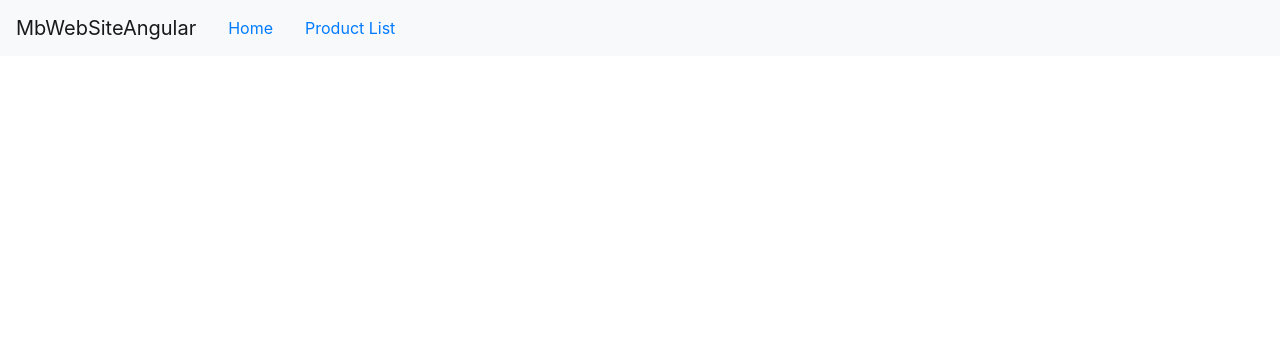
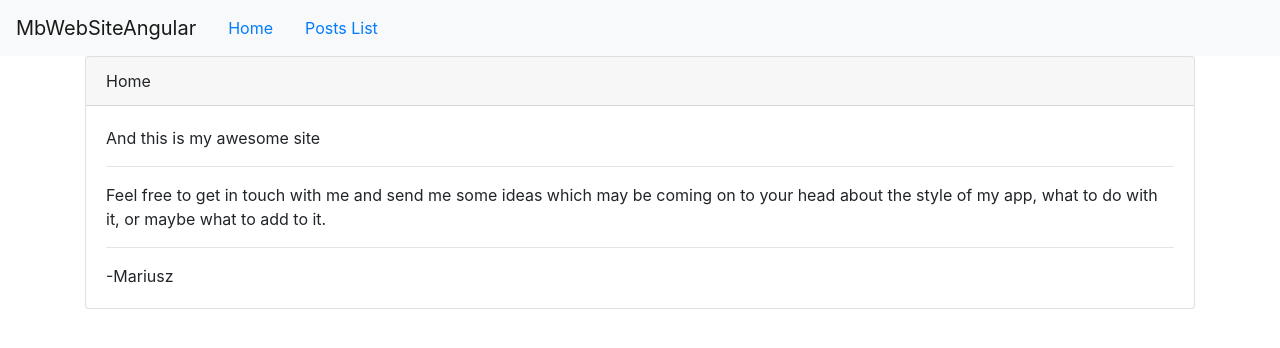
Before and after one commit to mariuszbyahoo/MbwsNG, an Angular app: page /#/welcome in a window 1280 px wide. Shown: the top 348 px of the page. Built offline with nearby package versions, Linux system fonts and the light colour scheme.

Commit message:
placing the views

```diff
--- a/src/app/app.component.ts
+++ b/src/app/app.component.ts
@@ -7,8 +7,12 @@ import { Component } from '@angular/core';
       <a class='navbar-brand'>{{pageTitle}}</a>
       <ul class="nav nav-pills">
       <li><a class="nav-link" [routerLink]="['/welcome']">Home</a></li>
-      <li><a class="nav-link" [routerLink]="['/products']">Product List</a></li>
+      <li><a class="nav-link" [routerLink]="['/posts']">Posts List</a></li>
     </ul>
+    </nav>
+    <div class="container">
+      <router-outlet></router-outlet>
+    </div>
   `
 })
 export class AppComponent {
--- a/src/app/welcome/welcome.component.html
+++ b/src/app/welcome/welcome.component.html
@@ -1,3 +1,10 @@
 <div class="card">
-    <p>My welcome component works!</p>
+    <div class="card-header">Home</div>
+    <div class="card-body">
+        <div class="header">And this is my awesome site<br /><hr />
+            Feel free to get in touch with me and send me some ideas which may be coming on to your head about
+            the style of my app, what to do with it, or maybe what to add to it.<hr />
+            -Mariusz
+        </div>
+    </div>
 </div>
```
